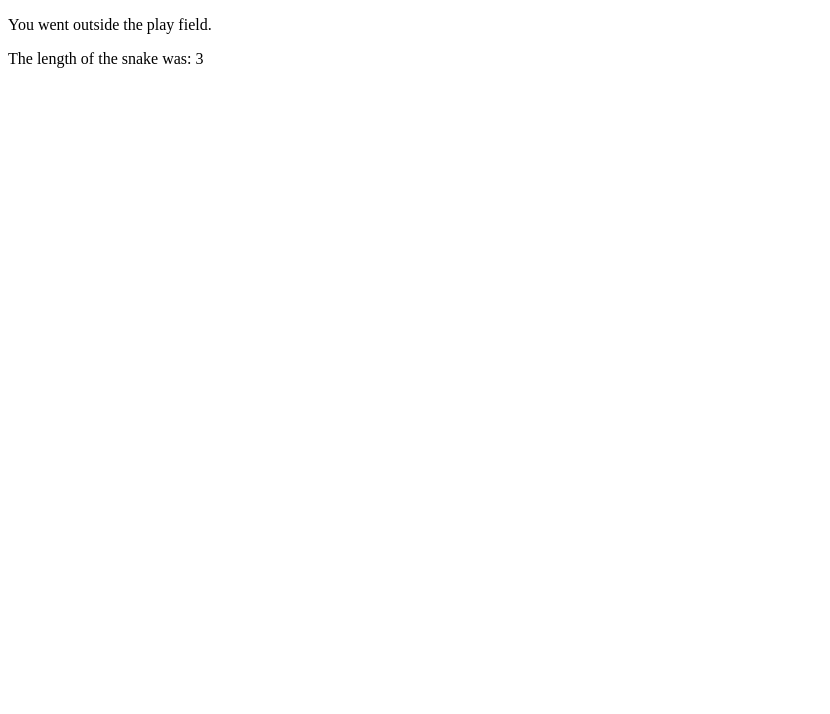
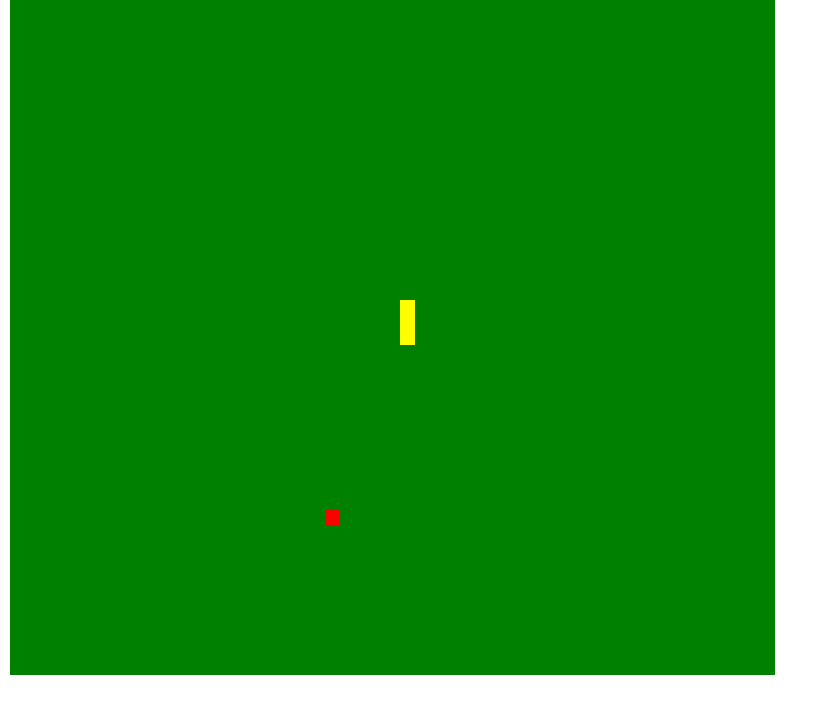
Before and after one commit to AltarnRain/snake, a React (Create React App) app: page / in a window 1280 px wide. Shown: the top 714 px of the page, without its empty margins (0-830 px from the left). Built offline with nearby package versions, Linux system fonts and the light colour scheme.

Commit message:
Added debug options. Fixed a bug where hitting a non-movement key would instantly lose the game.

```diff
--- a/src/CellComponent/Cell.tsx
+++ b/src/CellComponent/Cell.tsx
@@ -3,23 +3,21 @@
  */
 
 import React, { CSSProperties } from "react";
+import { cellHeight, cellWidth, screenXOffset, screenYOffset } from "../Constants";
 import { getActorColor } from "../Lib/Lib";
 import { Properties } from "./Properties";
 
 export const Cell: React.FC<Properties> = (props) => {
-
-    const width  = 15;
-    const height = 15;
 
     /**
      * The cell style
      */
     const cellStyle: CSSProperties = {
         backgroundColor: getActorColor(props.actor),
-        width: `${width}px`,
-        height: `${height}px`,
-        left: props.row * width,
-        top: props.column * height,
+        width: `${cellWidth}px`,
+        height: `${cellHeight}px`,
+        left: (props.row * cellWidth) + screenXOffset,
+        top: (props.column * cellHeight) + screenYOffset,
         position: "absolute",
     };
 
--- a/src/Constants.ts
+++ b/src/Constants.ts
@@ -26,3 +26,27 @@ export const PlayerStartCoordinateY = Math.ceil(GridColumns / 2);
  * The length of the snake at the start of the game.
  */
 export const StartingSnakeLength = 3;
+
+/**
+ * Cell width.
+ */
+export const cellWidth  = 15;
+
+/**
+ * Cell height
+ */
+export const cellHeight = 15;
+
+/**
+ * Offset where to position cells on the X axis.
+ */
+export const screenXOffset = (window.screen.availWidth / 2) - (cellWidth * PlayerStartCoordinateX);
+
+/**
+ * Offset where to postion cells on the Y axis.
+ */
+export const screenYOffset = (window.screen.availHeight / 2) - (cellHeight * PlayerStartCoordinateY);
+
+export const DebugOptions = {
+    manualMovement: true,
+};
--- a/src/Grid/Grid.tsx
+++ b/src/Grid/Grid.tsx
@@ -3,7 +3,7 @@
  */
 
 import React from "react";
-import { StartingSnakeLength } from "../Constants";
+import { DebugOptions, StartingSnakeLength } from "../Constants";
 import { areCoordinatesOutsideGrid, coordinateExistsInSet, getInitialGrid, getNextCoordinate, getPlayerStartCoordinate, getRandomGridCoordinates, keyCodeToDirection, validNewDirection } from "../Lib/Lib";
 import { GridCoordinate } from "../Models";
 import { Row } from "../Row/Row";
@@ -62,7 +62,9 @@ export class Grid extends React.Component<{}, State> {
     public componentDidMount(): void {
         document.addEventListener("keyup", this.onKeyUp);
 
+        if (!DebugOptions.manualMovement) {
             this.gameTickTimer = window.setInterval(this.gameTick, 200);
+        }
     }
 
     /**
@@ -71,7 +73,9 @@ export class Grid extends React.Component<{}, State> {
     public componentWillUnmount(): void {
         document.removeEventListener("keyup", this.onKeyUp);
 
+        if (typeof this.gameTickTimer !== "undefined") {
             window.clearInterval(this.gameTickTimer);
+        }
     }
 
     /**
@@ -97,6 +101,7 @@ export class Grid extends React.Component<{}, State> {
 
         if (coordinateExistsInSet(this.playerCoordinates, newPlayerCoordinate)) {
             this.setState({ gameLost: true, gameLostMessage: "You hit your tail." });
+            return;
         }
 
         let snakeLength = this.state.snakeLength;
@@ -127,8 +132,12 @@ export class Grid extends React.Component<{}, State> {
     private onKeyUp(e: KeyboardEvent): void {
         if (e) {
             const direction = keyCodeToDirection(e.keyCode);
-            if (validNewDirection(direction, this.direction)) {
+            if (typeof direction !== "undefined" && validNewDirection(direction, this.direction)) {
                 this.direction = direction;
+
+                if (DebugOptions.manualMovement) {
+                    this.gameTick();
+                }
             }
         }
     }
@@ -146,9 +155,7 @@ export class Grid extends React.Component<{}, State> {
                             <p>{this.state.gameLostMessage}</p>
                             <p>The length of the snake was: {this.state.snakeLength.toString()}</p>
                         </>
-                             :
-
-                        this.state.gridActors.map((rowActors, index) => <Row key={index} row={index} actors={rowActors} />)
+                        : this.state.gridActors.map((rowActors, index) => <Row key={index} row={index} actors={rowActors} />)
                 }
             </>
         );
```
Lines whose indentation alone changed are shown as unchanged.
